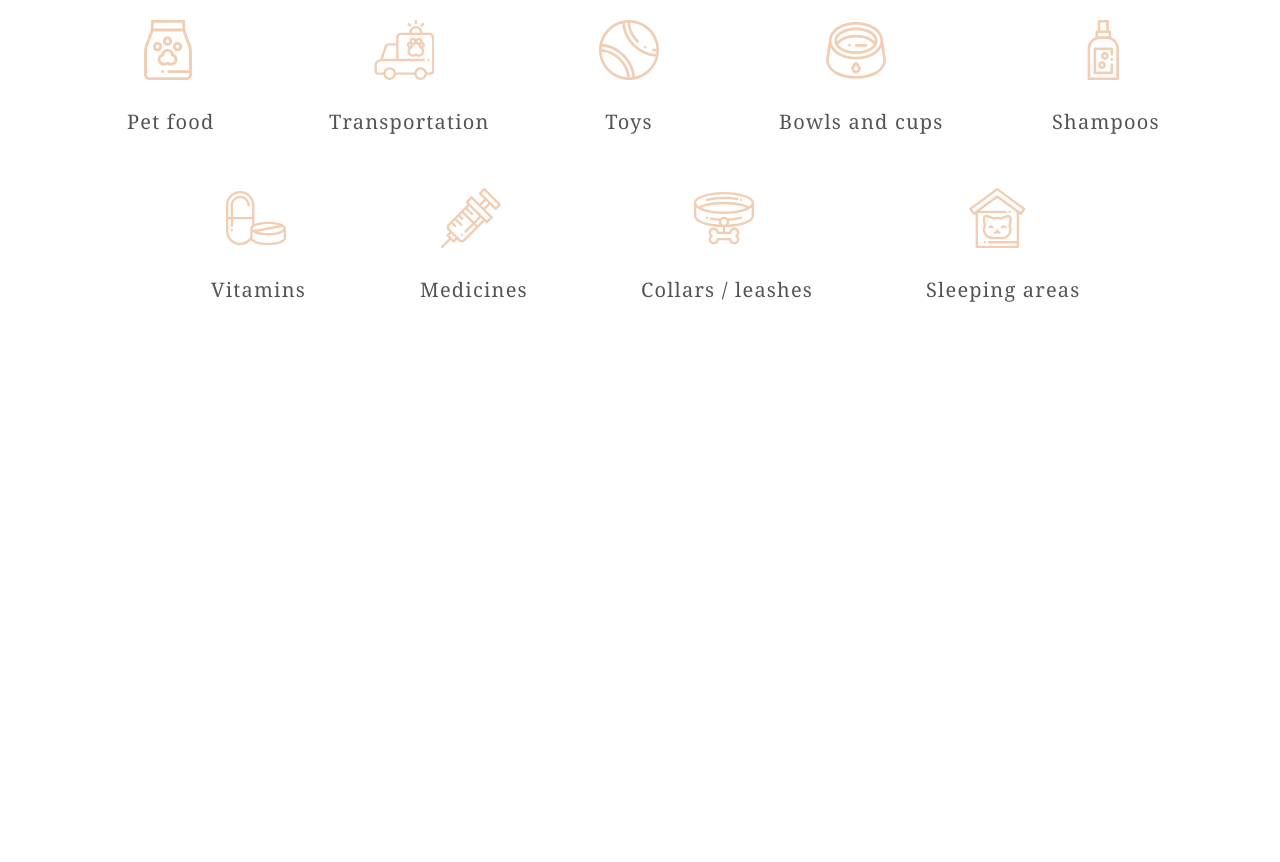
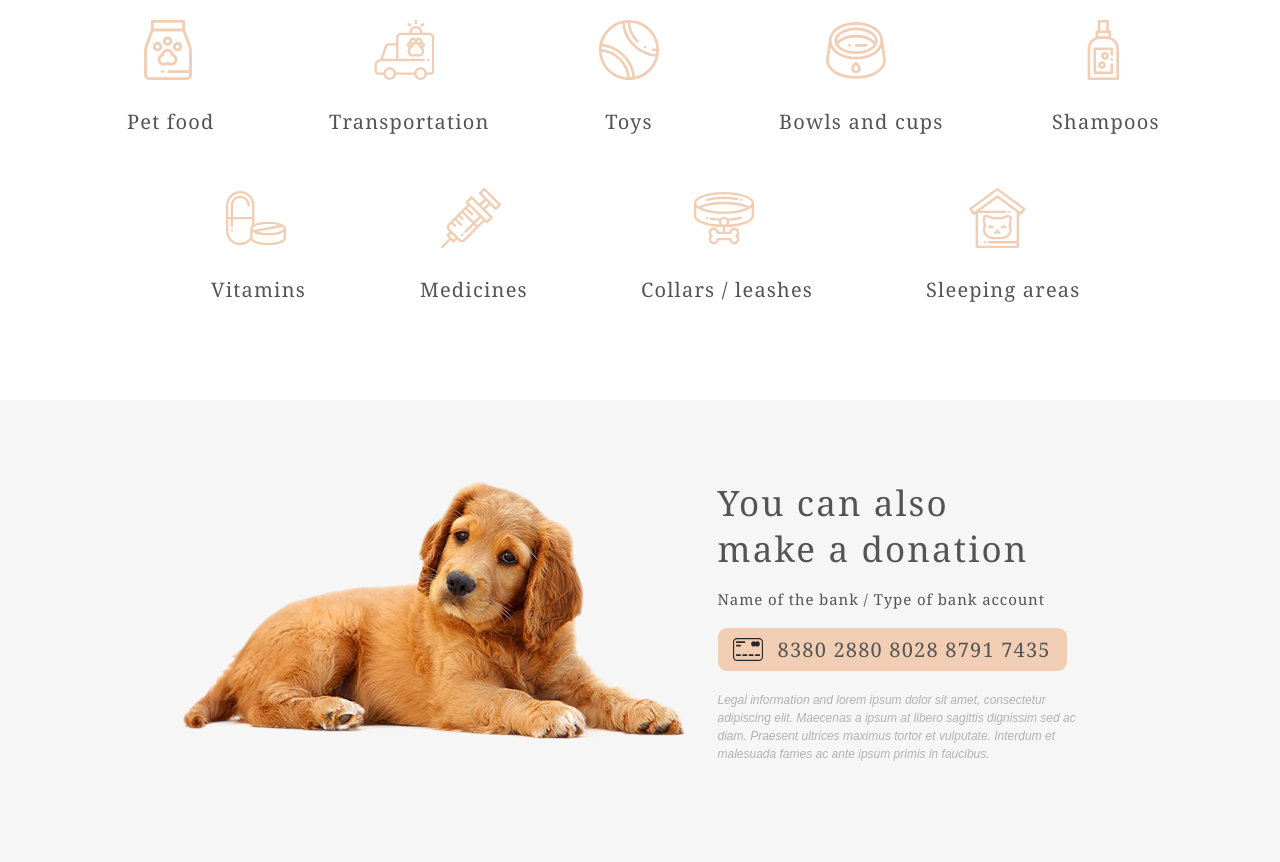
Before and after one commit to victoria-st/shelter, a plain HTML site: page shelter/index.html in a window 1280 px wide. Shown: the part 2744-3606 px from the top of the page. Before the commit the page ends 3144 px from the top, so only its background shows below. Drawn offline with Linux system fonts and the light colour scheme.

Commit message:
feat: add donation section

```diff
--- a/shelter/index.html
+++ b/shelter/index.html
@@ -104,41 +104,67 @@
             our shelter
           </h3>
           <div class="help-list">
-            <div class="help-list-item item-1">
+            <div class="item-1">
               <div class="item-img item-img-1"></div>
               <h4 class="item-heading">Pet food</h4>
             </div>
-            <div class="help-list-item item-2">
+            <div class="item-2">
               <div class="item-img item-img-2"></div>
               <h4 class="item-heading">Transportation</h4>
             </div>
-            <div class="help-list-item item-3">
+            <div class="item-3">
               <div class="item-img item-img-3"></div>
               <h4 class="item-heading">Toys</h4>
             </div>
-            <div class="help-list-item item-4">
+            <div class="item-4">
               <div class="item-img item-img-4"></div>
               <h4 class="item-heading">Bowls and cups</h4>
             </div>
-            <div class="help-list-item item-5">
+            <div class="item-5">
               <div class="item-img item-img-5"></div>
               <h4 class="item-heading">Shampoos</h4>
             </div>
-            <div class="help-list-item item-6">
+            <div class="item-6">
               <div class="item-img item-img-6"></div>
               <h4 class="item-heading">Vitamins</h4>
             </div>
-            <div class="help-list-item item-7">
+            <div class="item-7">
               <div class="item-img item-img-7"></div>
               <h4 class="item-heading">Medicines</h4>
             </div>
-            <div class="help-list-item item-8">
+            <div class="item-8">
               <div class="item-img item-img-8"></div>
               <h4 class="item-heading">Collars / leashes</h4>
             </div>
-            <div class="help-list-item item-9">
+            <div class="item-9">
               <div class="item-img item-img-9"></div>
               <h4 class="item-heading">Sleeping areas</h4>
+            </div>
+          </div>
+        </div>
+      </section>
+      <section class="donation">
+        <div class="donation-content">
+          <div class="donation-img"></div>
+          <div class="donation-text">
+            <h3 class="content-heading">
+              You can also <br />
+              make a donation
+            </h3>
+            <h5 class="content-subheading">
+              Name of the bank / Type of bank account
+            </h5>
+            <div class="donation-credit-card">
+              <div class="credit-card-content">
+                <div class="credit-card-img"></div>
+                <div class="credit-card-number">8380 2880 8028 8791 7435</div>
+              </div>
+            </div>
+            <div class="donation-legal">
+              Legal information and lorem ipsum dolor sit amet, consectetur
+              adipiscing elit. Maecenas a ipsum at libero sagittis dignissim sed
+              ac diam. Praesent ultrices maximus tortor et vulputate. Interdum
+              et malesuada fames ac ante ipsum primis in faucibus.
             </div>
           </div>
         </div>
--- a/shelter/style.css
+++ b/shelter/style.css
@@ -222,8 +222,6 @@ body {
   height: 431px;
   margin: 0px auto;
   padding: 0 87px;
-
-  /* border: 2px solid red; */
 }
 
 .heading-center {
@@ -369,16 +367,7 @@ body {
   flex-wrap: wrap;
   gap: 55px 120px;
   width: 1026px;
-  /* height: 281px; */
   margin-top: 60px;
-
-  /* border: 2px solid red; */
-}
-
-.help-list-item {
-  /* height: 113px;  */
-
-  /* border: 2px solid red; */
 }
 
 .item-1 {
@@ -422,8 +411,6 @@ body {
   width: 60px;
   height: 60px;
   margin: 0 auto 30px;
-
-  /* border: 2px solid blue; */
 }
 
 .item-img-1 {
@@ -472,3 +459,77 @@ body {
   color: var(--color-dark-l);
   white-space: nowrap;
 }
+
+.donation {
+  padding: 80px 0 100px;
+  background: var(--color-light-l);
+}
+
+.donation-content {
+  display: flex;
+  column-gap: 30px;
+  width: 915px;
+  height: 282px;
+  margin: 0 auto;
+}
+
+.donation-img {
+  width: 505px;
+  height: 261px;
+  background: url(./assets/img/donation-dog.png);
+}
+
+.donation-text {
+  width: 380px;
+}
+
+.content-subheading {
+  margin: 20px 0;
+  font-family: var(--font-family);
+  font-weight: 400;
+  font-size: 15px;
+  line-height: 110%;
+  letter-spacing: 0.06em;
+  color: var(--color-dark-l);
+}
+
+.donation-credit-card {
+  width: 349px;
+  height: 43px;
+  border-radius: 9px;
+  padding: 10px 15px;
+  background: var(--color-primary);
+}
+
+.credit-card-content {
+  display: flex;
+  column-gap: 15px;
+  width: 319px;
+  height: 23px;
+}
+
+.credit-card-img {
+  width: 30px;
+  height: 23px;
+  background: url(./assets/img/credit-card.svg);
+}
+
+.credit-card-number {
+  font-family: var(--font-family);
+  font-weight: 400;
+  font-size: 20px;
+  line-height: 115%;
+  letter-spacing: 0.06em;
+  color: var(--color-dark-l);
+  white-space: nowrap;
+}
+
+.donation-legal {
+  margin-top: 20px;
+  font-family: var(--second-family);
+  font-style: italic;
+  font-weight: 400;
+  font-size: 12px;
+  line-height: 150%;
+  color: var(--color-dark-m);
+}
```
Also changed, not shown: shelter/assets/img/credit-card.svg (added), shelter/assets/img/donation-dog.png (added).
